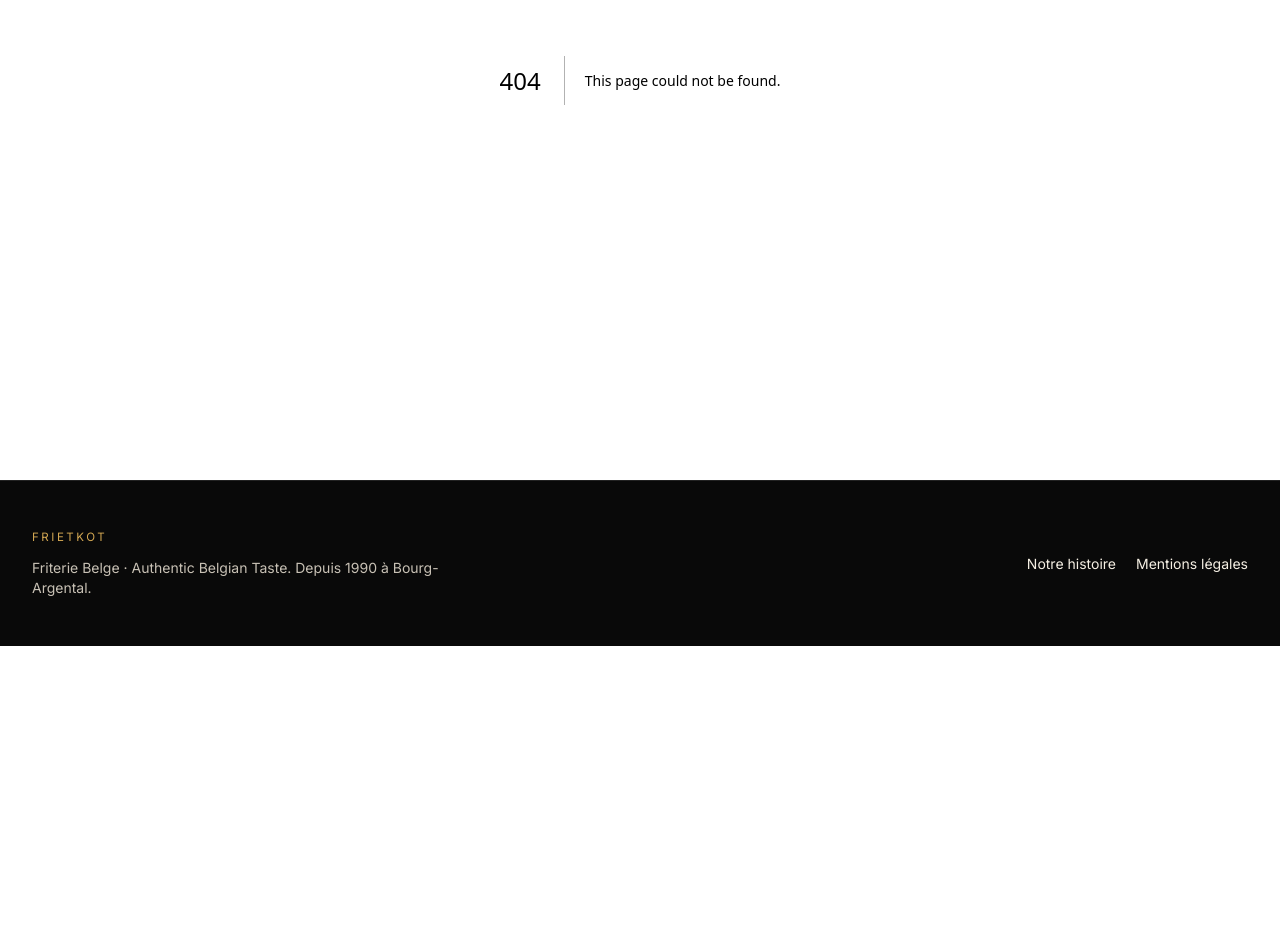
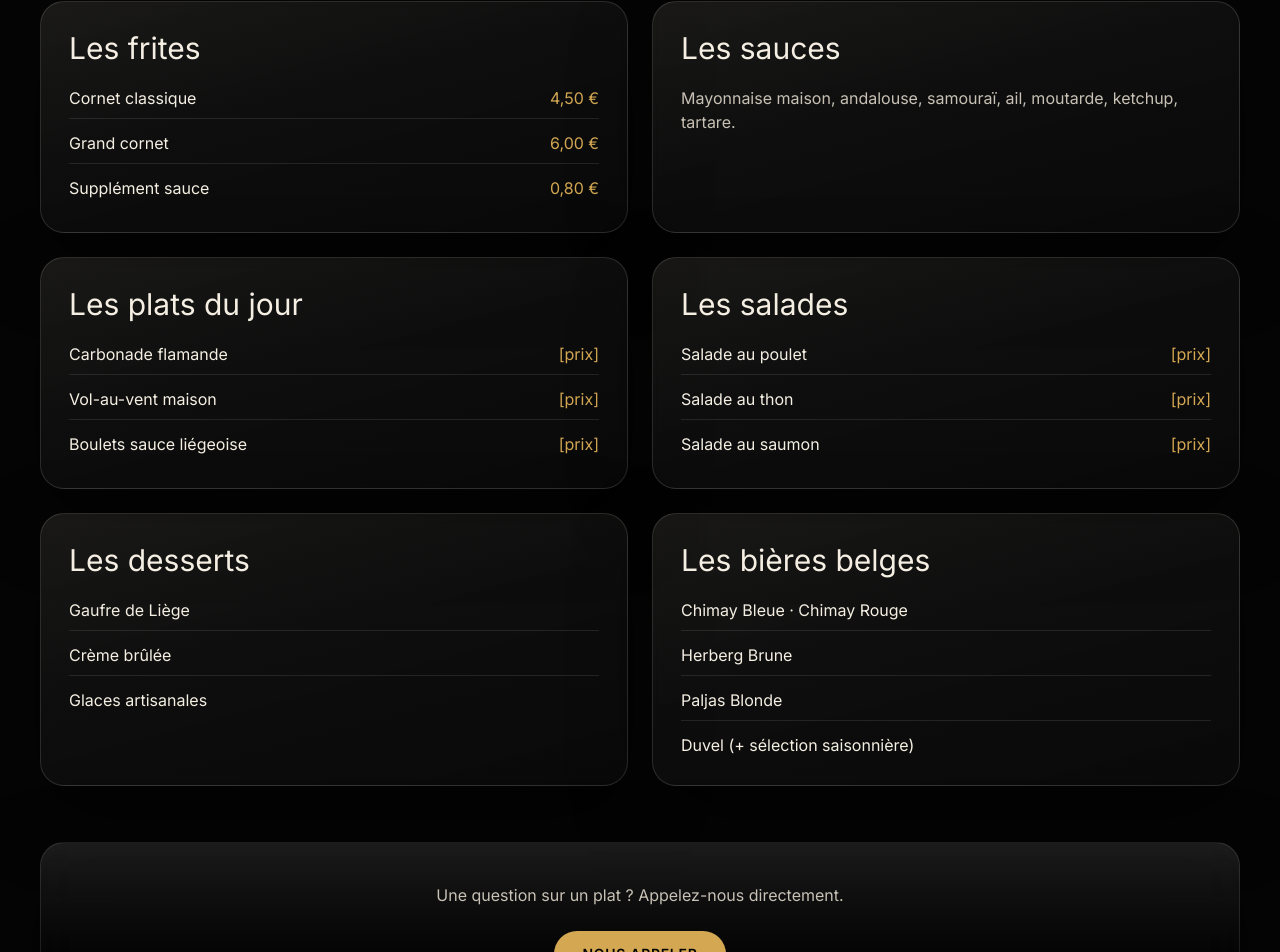
Before and after one commit to ardrotterdam/frietkot-bourg-argental, a Next.js app: page /la-carte in a window 1280 px wide. Before the commit this address had no page. Shown: the part 401-1353 px from the top of the page. Before the commit the page ends 1047 px from the top, so only its background shows below. Built offline with nearby package versions, Linux system fonts and the light colour scheme.

Commit message:
Refine navbar styling by adjusting background color, improving text contrast, and optimizing logo size for enhanced visual appeal and user experience.

```diff
--- /dev/null
+++ b/app/components/cta-button.tsx
@@ -0,0 +1,36 @@
+import Link from "next/link";
+import type { ReactNode } from "react";
+
+type CtaButtonProps = {
+  href: string;
+  children: ReactNode;
+  variant?: "primary" | "ghost";
+};
+
+export default function CtaButton({
+  href,
+  children,
+  variant = "primary",
+}: CtaButtonProps) {
+  const base =
+    "inline-flex items-center justify-center rounded-full px-7 py-3 text-sm font-semibold uppercase tracking-wider transition-all duration-300 hover:-translate-y-0.5";
+  const styles =
+    variant === "primary"
+      ? "border border-[#D4A853]/80 bg-[#D4A853] text-black hover:bg-[#F4B942]"
+      : "border border-white/45 bg-transparent text-[#f5efe3] hover:border-[#FFD700] hover:text-[#FFD700]";
+
+  const isPhone = href.startsWith("tel:");
+  if (isPhone) {
+    return (
+      <a href={href} className={`${base} ${styles}`}>
+        {children}
+      </a>
+    );
+  }
+
+  return (
+    <Link href={href} className={`${base} ${styles}`}>
+      {children}
+    </Link>
+  );
+}
--- /dev/null
+++ b/app/la-carte/page.tsx
@@ -0,0 +1,127 @@
+import type { Metadata } from "next";
+import CtaButton from "../components/cta-button";
+import SectionHeading from "../components/section-heading";
+
+export const metadata: Metadata = {
+  title: "La carte · Frietkot Bourg-Argental",
+  description:
+    "Découvrez la carte Frietkot : frites belges, plats du jour, salades, desserts et bières belges.",
+};
+
+export default function LaCartePage() {
+  return (
+    <main className="min-h-screen bg-[#050505] px-6 pb-20 pt-14 text-white md:px-10">
+      <section className="mx-auto w-full max-w-7xl py-16">
+        <SectionHeading
+          eyebrow="NOTRE CARTE"
+          title="Notre Carte"
+          description="Découvrez notre sélection de spécialités belges, de menus gourmands et de boissons."
+        />
+      </section>
+
+      <section className="mx-auto grid w-full max-w-7xl gap-6 md:grid-cols-2">
+        <article className="premium-card rounded-3xl p-7">
+          <h2 className="font-[var(--font-fraunces)] text-3xl text-[#f5efe3]">
+            Les frites
+          </h2>
+          <ul className="mt-5 space-y-3 text-[#f5efe3]">
+            <li className="flex items-center justify-between border-b border-white/10 pb-2">
+              <span>Cornet classique</span>
+              <span className="text-[#D4A853]">4,50 €</span>
+            </li>
+            <li className="flex items-center justify-between border-b border-white/10 pb-2">
+              <span>Grand cornet</span>
+              <span className="text-[#D4A853]">6,00 €</span>
+            </li>
+            <li className="flex items-center justify-between pb-1">
+              <span>Supplément sauce</span>
+              <span className="text-[#D4A853]">0,80 €</span>
+            </li>
+          </ul>
+        </article>
+
+        <article className="premium-card rounded-3xl p-7">
+          <h2 className="font-[var(--font-fraunces)] text-3xl text-[#f5efe3]">
+            Les sauces
+          </h2>
+          <p className="mt-5 text-[#c8c1b5]">
+            Mayonnaise maison, andalouse, samouraï, ail, moutarde, ketchup,
+            tartare.
+          </p>
+        </article>
+
+        <article className="premium-card rounded-3xl p-7">
+          <h2 className="font-[var(--font-fraunces)] text-3xl text-[#f5efe3]">
+            Les plats du jour
+          </h2>
+          <ul className="mt-5 space-y-3 text-[#f5efe3]">
+            <li className="flex items-center justify-between border-b border-white/10 pb-2">
+              <span>Carbonade flamande</span>
+              <span className="text-[#D4A853]">[prix]</span>
+            </li>
+            <li className="flex items-center justify-between border-b border-white/10 pb-2">
+              <span>Vol-au-vent maison</span>
+              <span className="text-[#D4A853]">[prix]</span>
+            </li>
+            <li className="flex items-center justify-between pb-1">
+              <span>Boulets sauce liégeoise</span>
+              <span className="text-[#D4A853]">[prix]</span>
+            </li>
+          </ul>
+        </article>
+
+        <article className="premium-card rounded-3xl p-7">
+          <h2 className="font-[var(--font-fraunces)] text-3xl text-[#f5efe3]">
+            Les salades
+          </h2>
+          <ul className="mt-5 space-y-3 text-[#f5efe3]">
+            <li className="flex items-center justify-between border-b border-white/10 pb-2">
+              <span>Salade au poulet</span>
+              <span className="text-[#D4A853]">[prix]</span>
+            </li>
+            <li className="flex items-center justify-between border-b border-white/10 pb-2">
+              <span>Salade au thon</span>
+              <span className="text-[#D4A853]">[prix]</span>
+            </li>
+            <li className="flex items-center justify-between pb-1">
+              <span>Salade au saumon</span>
+              <span className="text-[#D4A853]">[prix]</span>
+            </li>
+          </ul>
+        </article>
+
+        <article className="premium-card rounded-3xl p-7">
+          <h2 className="font-[var(--font-fraunces)] text-3xl text-[#f5efe3]">
+            Les desserts
+          </h2>
+          <ul className="mt-5 space-y-3 text-[#f5efe3]">
+            <li className="border-b border-white/10 pb-2">Gaufre de Liège</li>
+            <li className="border-b border-white/10 pb-2">Crème brûlée</li>
+            <li>Glaces artisanales</li>
+          </ul>
+        </article>
+
+        <article className="premium-card rounded-3xl p-7">
+          <h2 className="font-[var(--font-fraunces)] text-3xl text-[#f5efe3]">
+            Les bières belges
+          </h2>
+          <ul className="mt-5 space-y-3 text-[#f5efe3]">
+            <li className="border-b border-white/10 pb-2">Chimay Bleue · Chimay Rouge</li>
+            <li className="border-b border-white/10 pb-2">Herberg Brune</li>
+            <li className="border-b border-white/10 pb-2">Paljas Blonde</li>
+            <li>Duvel (+ sélection saisonnière)</li>
+          </ul>
+        </article>
+      </section>
+
+      <section className="mx-auto mt-14 w-full max-w-7xl rounded-3xl border border-white/10 bg-gradient-to-b from-white/10 to-black/40 p-10 text-center shadow-[0_28px_75px_rgba(0,0,0,0.5)] backdrop-blur-xl">
+        <p className="text-[#c8c1b5]">
+          Une question sur un plat ? Appelez-nous directement.
+        </p>
+        <div className="mt-6">
+          <CtaButton href="tel:+33784428106">Nous appeler</CtaButton>
+        </div>
+      </section>
+    </main>
+  );
+}
```
